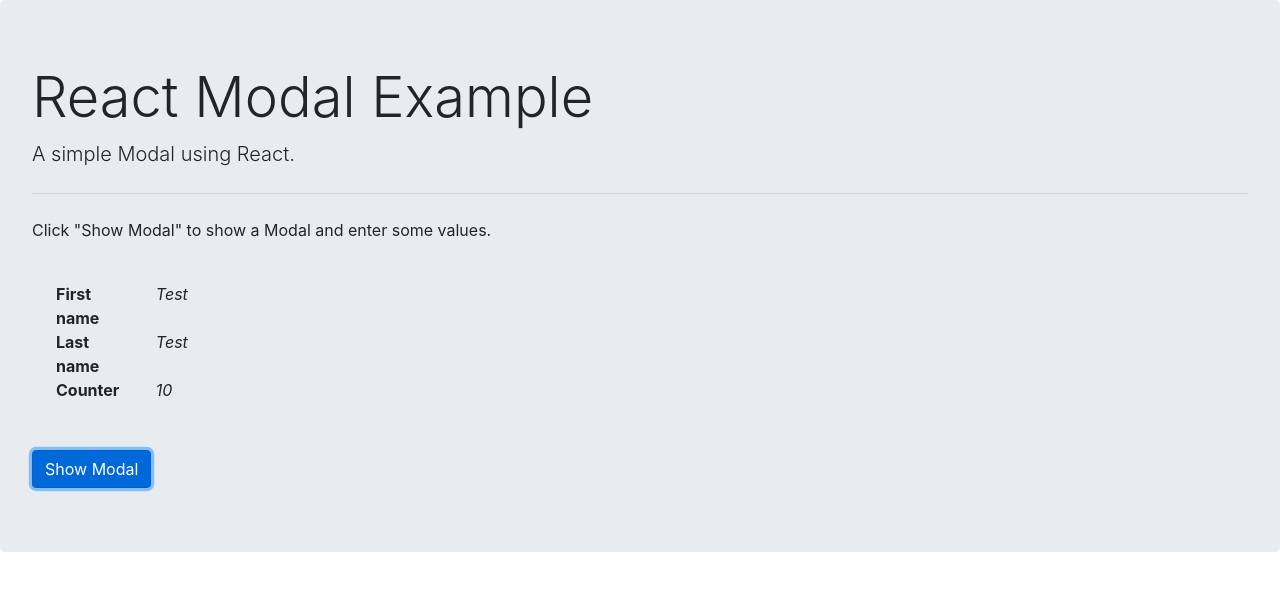
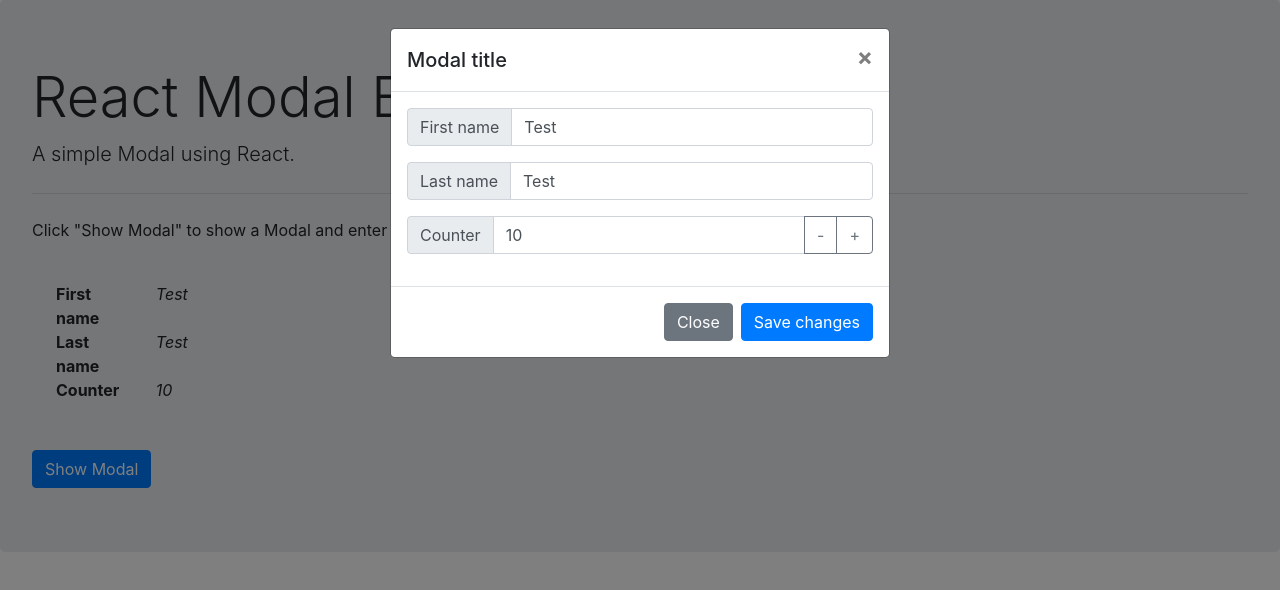
Before and after one commit to Toxe/react-modal, a React (Create React App) app: page / in a window 1280 px wide. Both pictures are taken after a click on the button "Show Modal". Shown: the top 590 px of the page. Built offline with nearby package versions, Linux system fonts and the light colour scheme.

Commit message:
First working version of modal dialog

```diff
--- a/src/App.js
+++ b/src/App.js
@@ -1,6 +1,25 @@
-import React from "react";
+import React, { useState } from "react";
+import Modal from "./Modal";
 
 export default function App() {
+    const [firstName, setFirstName] = useState("Test");
+    const [lastName, setLastName] = useState("Test");
+    const [counter, setCounter] = useState(10);
+    const [modalVisible, setModalVisible] = useState(false);
+
+    const onSubmit = (values) => {
+        console.log("App.onSubmit()");
+        setFirstName(values.firstName);
+        setLastName(values.lastName);
+        setCounter(values.counter);
+        setModalVisible(false);
+    };
+
+    const onHidden = () => {
+        console.log("App.onHidden()");
+        setModalVisible(false);
+    };
+
     return (
         <div className="jumbotron">
             <h1 className="display-4">React Modal Example</h1>
@@ -8,14 +27,31 @@ export default function App() {
             <hr className="my-4" />
             <p>Click "Show Modal" to show a Modal and enter some values.</p>
             <dl className="row p-4">
-            <dt className="col-sm-1">First name</dt>
-                <dd className="col-sm-11"><em>Test</em></dd>
+                <dt className="col-sm-1">First name</dt>
+                <dd className="col-sm-11">
+                    <em>{firstName}</em>
+                </dd>
                 <dt className="col-sm-1">Last name</dt>
-                <dd className="col-sm-11"><em>Test</em></dd>
+                <dd className="col-sm-11">
+                    <em>{lastName}</em>
+                </dd>
                 <dt className="col-sm-1">Counter</dt>
-                <dd className="col-sm-11"><em>10</em></dd>
+                <dd className="col-sm-11">
+                    <em>{counter}</em>
+                </dd>
             </dl>
-            <button type="button" className="btn btn-primary">Show Modal</button>
+            <button type="button" className="btn btn-primary" onClick={() => setModalVisible(true)}>
+                Show Modal
+            </button>
+            {modalVisible && (
+                <Modal
+                    onSubmit={onSubmit}
+                    onHidden={onHidden}
+                    firstName={firstName}
+                    lastName={lastName}
+                    counter={counter}
+                />
+            )}
         </div>
     );
 }
--- /dev/null
+++ b/src/Modal.js
@@ -0,0 +1,122 @@
+import React, { useState, useEffect, useRef } from "react";
+import jQuery from "jquery";
+
+export default function Modal(props) {
+    const [firstName, setFirstName] = useState(props.firstName);
+    const [lastName, setLastName] = useState(props.lastName);
+    const [counter, setCounter] = useState(props.counter);
+    const modalRef = useRef(null);
+
+    const submit = () => {
+        console.log("Modal.submit()");
+        props.onSubmit({
+            firstName,
+            lastName,
+            counter,
+        });
+    };
+
+    const shown = () => {
+        console.log("Modal.shown()");
+    };
+
+    const hidden = () => {
+        console.log("Modal.hidden()");
+        props.onHidden();
+    };
+
+    useEffect(() => {
+        console.log("Modal.setup()");
+        const modal = modalRef.current;
+
+        jQuery(modal).on("shown.bs.modal", shown);
+        jQuery(modal).on("hidden.bs.modal", hidden);
+        jQuery(modal).modal("show");
+
+        return () => {
+            console.log("Modal.cleanup()");
+            jQuery(modal).modal("hide");
+        };
+    }, []);
+
+    return (
+        <div
+            ref={modalRef}
+            className="modal fade"
+            id="exampleModal"
+            tabIndex="-1"
+            role="dialog"
+            aria-labelledby="exampleModalLabel"
+            aria-hidden="true">
+            <div className="modal-dialog" role="document">
+                <div className="modal-content">
+                    <div className="modal-header">
+                        <h5 className="modal-title" id="exampleModalLabel">
+                            Modal title
+                        </h5>
+                        <button type="button" className="close" data-dismiss="modal" aria-label="Close">
+                            <span aria-hidden="true">&times;</span>
+                        </button>
+                    </div>
+                    <div className="modal-body">
+                        <div className="input-group mb-3">
+                            <div className="input-group-prepend">
+                                <span className="input-group-text">First name</span>
+                            </div>
+                            <input
+                                type="text"
+                                className="form-control"
+                                value={firstName}
+                                onChange={(e) => setFirstName(e.target.value)}
+                            />
+                        </div>
+                        <div className="input-group mb-3">
+                            <div className="input-group-prepend">
+                                <span className="input-group-text">Last name</span>
+                            </div>
+                            <input
+                                type="text"
+                                className="form-control"
+                                value={lastName}
+                                onChange={(e) => setLastName(e.target.value)}
+                            />
+                        </div>
+                        <div className="input-group mb-3">
+                            <div className="input-group-prepend">
+                                <span className="input-group-text">Counter</span>
+                            </div>
+                            <input
+                                type="text"
+                                className="form-control"
+                                value={counter}
+                                onChange={(e) => setCounter(Number.parseInt(e.target.value))}
+                            />
+                            <div className="input-group-append">
+                                <button
+                                    className="btn btn-outline-secondary"
+                                    type="button"
+                                    onClick={() => setCounter(counter - 1)}>
+                                    -
+                                </button>
+                                <button
+                                    className="btn btn-outline-secondary"
+                                    type="button"
+                                    onClick={() => setCounter(counter + 1)}>
+                                    +
+                                </button>
+                            </div>
+                        </div>
+                    </div>
+                    <div className="modal-footer">
+                        <button type="button" className="btn btn-secondary" data-dismiss="modal">
+                            Close
+                        </button>
+                        <button type="button" className="btn btn-primary" onClick={submit}>
+                            Save changes
+                        </button>
+                    </div>
+                </div>
+            </div>
+        </div>
+    );
+}
--- a/src/index.js
+++ b/src/index.js
@@ -1,6 +1,7 @@
 import React from "react";
 import ReactDOM from "react-dom";
 import "bootstrap/dist/css/bootstrap.min.css";
+import "bootstrap/dist/js/bootstrap.min";
 import App from "./App";
 
 ReactDOM.render(
```
